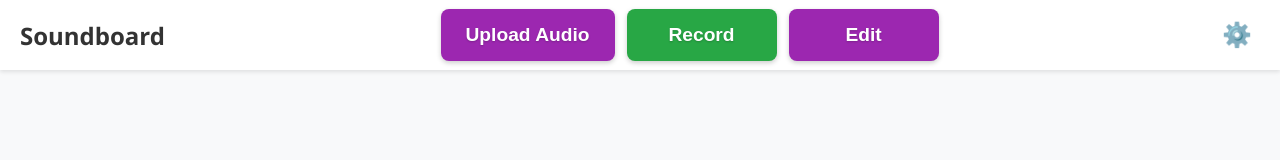
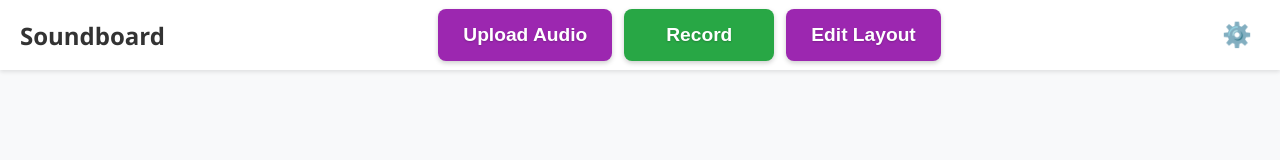
Before and after one commit to aamott/soundboard-web, a plain HTML site: page index.html in a window 1280 px wide. Drawn offline with Linux system fonts and the light colour scheme.

Commit message:
rename edit layout button in html

```diff
--- a/index.html
+++ b/index.html
@@ -18,7 +18,7 @@
             <input type="file" id="audio-upload" accept="audio/*" style="display:none;" />
             <button id="upload-audio-btn">Upload Audio</button>
             <button id="record-btn">Record</button>
-            <button id="edit-btn">Edit</button>
+            <button id="edit-btn">Edit Layout</button>
         </div>
 
         <!-- Settings Section -->
```
